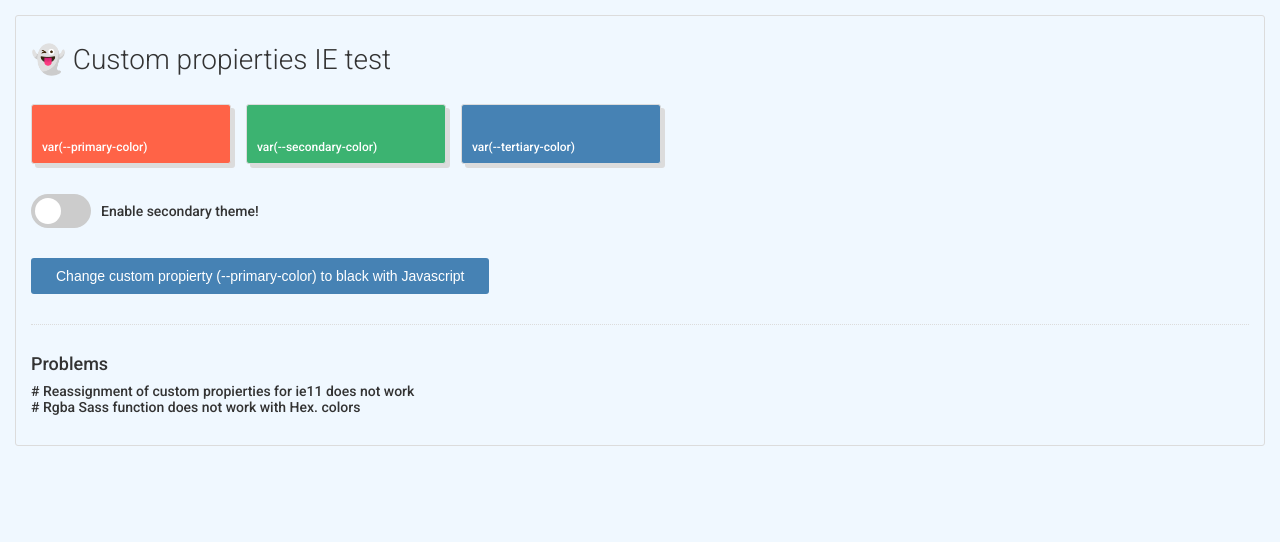
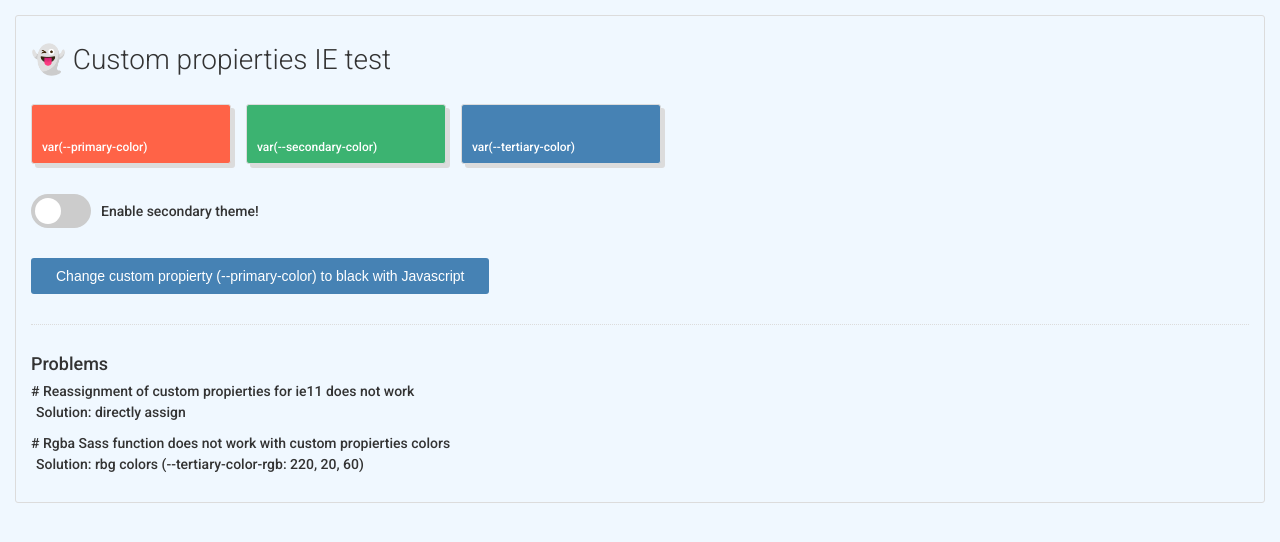
Before and after one commit to Alvaro07/custom-propierties-ie, a website built with webpack: page dist/index.html in a window 1280 px wide. Built offline with nearby package versions, Linux system fonts and the light colour scheme.

Commit message:
'deploy'

```diff
--- a/dist/index.html
+++ b/dist/index.html
@@ -1 +1 @@
-<!doctype html><html lang="en"><head><meta charset="UTF-8"><meta name="viewport" content="width=device-width,initial-scale=1"><link href="https://fonts.googleapis.com/css2?family=Roboto:wght@300;400;500&display=swap" rel="stylesheet"><title>IE Custom propierties</title></head><body><div id="app" class="app"><h2 class="app__title">👻 Custom propierties IE test</h2><section class="box-wrap"><div class="box box--primary"><p>var(--primary-color)</p></div><div class="box box--secondary"><p>var(--secondary-color)</p></div><div class="box box--tertiary"><p>var(--tertiary-color)</p></div></section><section><div class="theme-switch-wrapper"><label class="theme-switch" for="checkbox"><input type="checkbox" id="checkbox"/><div class="slider round"></div></label> <em>Enable secondary theme!</em></div></section><section class="actions"><button class="c-button" id="changePrimary">Change custom propierty (--primary-color) to black with Javascript</button></section><section class="problems"><h3 class="problems__title">Problems</h3><div><p># Reassignment of custom propierties for ie11 does not work</p></div><p># Rgba Sass function does not work with Hex. colors</p></section></div><script src="./app.ef3bca985ceff2266cd7.js"></script></body></html>
+<!doctype html><html lang="en"><head><meta charset="UTF-8"><meta name="viewport" content="width=device-width,initial-scale=1"><link href="https://fonts.googleapis.com/css2?family=Roboto:wght@300;400;500;700&display=swap" rel="stylesheet"><title>IE Custom propierties</title></head><body><div id="app" class="app"><h2 class="app__title">👻 Custom propierties IE test</h2><section class="box-wrap"><div class="box box--primary"><p>var(--primary-color)</p></div><div class="box box--secondary"><p>var(--secondary-color)</p></div><div class="box box--tertiary"><p>var(--tertiary-color)</p></div></section><section><div class="theme-switch-wrapper"><label class="theme-switch" for="checkbox"><input type="checkbox" id="checkbox"/><div class="slider round"></div></label> <em>Enable secondary theme!</em></div></section><section class="actions"><button class="c-button" id="changePrimary">Change custom propierty (--primary-color) to black with Javascript</button></section><section class="problems"><h3 class="problems__title">Problems</h3><ul><li class="problems__item"><p># Reassignment of custom propierties for ie11 does not work</p><p class="solution">Solution: directly assign</p></li><li><p># Rgba Sass function does not work with custom propierties colors</p><p class="solution">Solution: rbg colors (--tertiary-color-rgb: 220, 20, 60)</p></li></ul></section></div><script src="./app.ce01eb9268f22681c272.js"></script></body></html>
```
Also changed, not shown: 2 other files.
